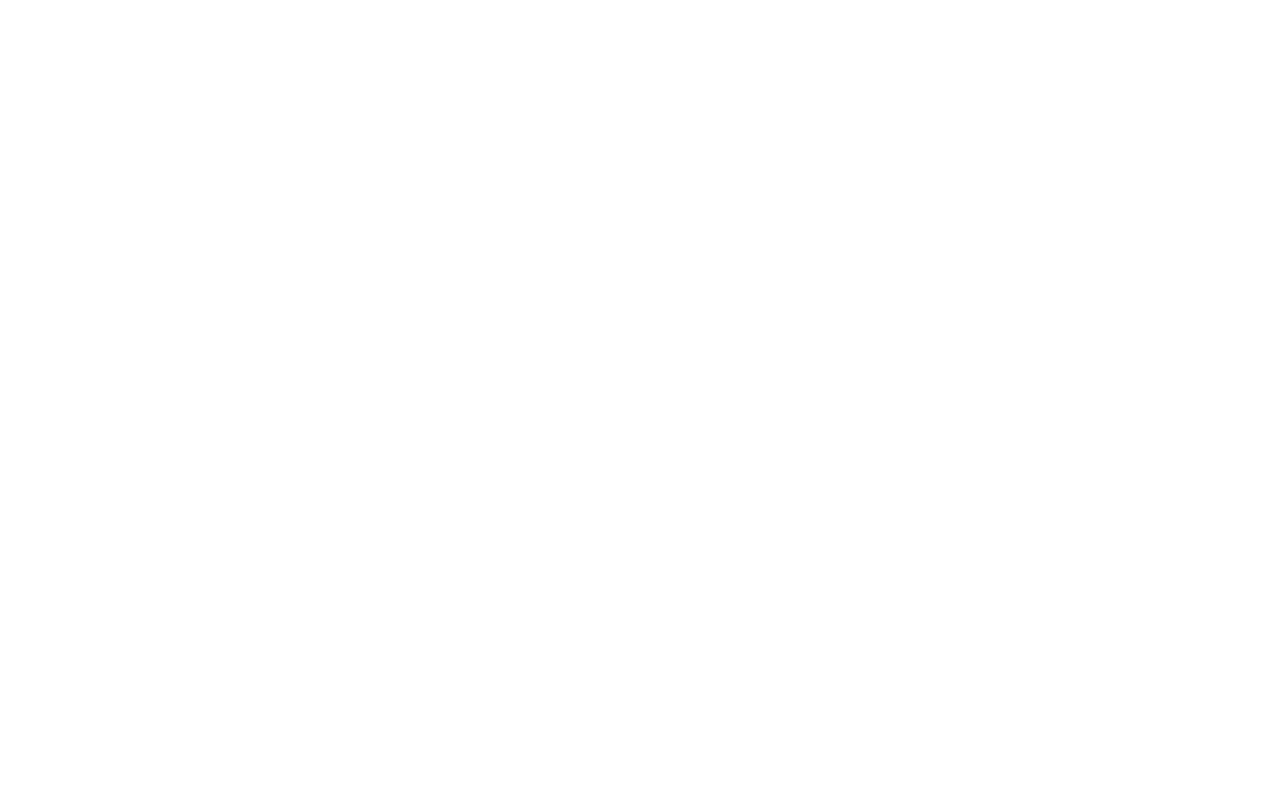
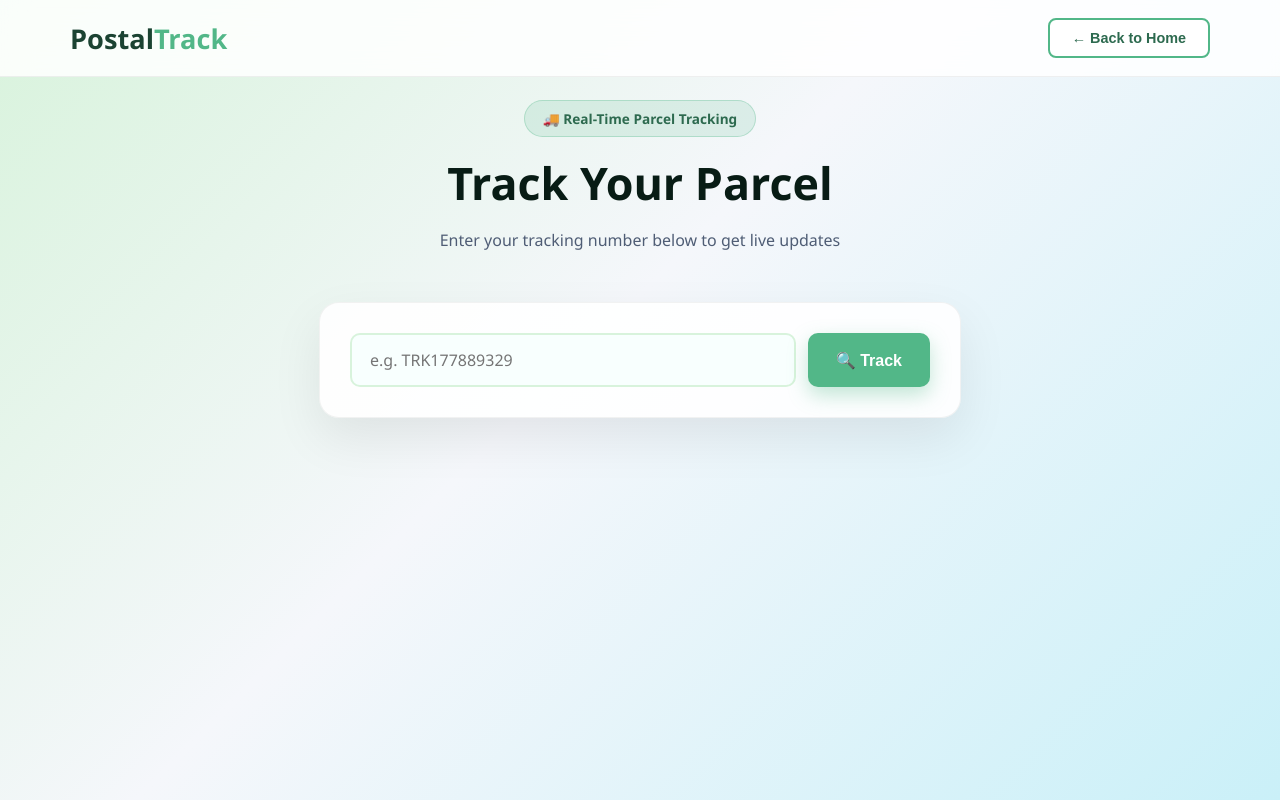
Before and after one commit to owiredumantey8-sudo/postaltrack-frontend, a React (Create React App) app: page /track in a window 1280 px wide. Before the commit this address had no page. Built offline with nearby package versions, Linux system fonts and the light colour scheme.

Commit message:
fix: add /track route without param

```diff
--- a/src/App.js
+++ b/src/App.js
@@ -15,6 +15,7 @@
         <Route path="/" element={<Home />} />
         <Route path="/login" element={<Login />} />
         <Route path="/register" element={<Register />} />
+        <Route path="/track" element={<Track />} />
        <Route path="/track/:trackingNumber" element={<Track />} />
         <Route path="/dashboard" element={<Dashboard />} />
         <Route path="/admin" element={<Admin />} />
```
